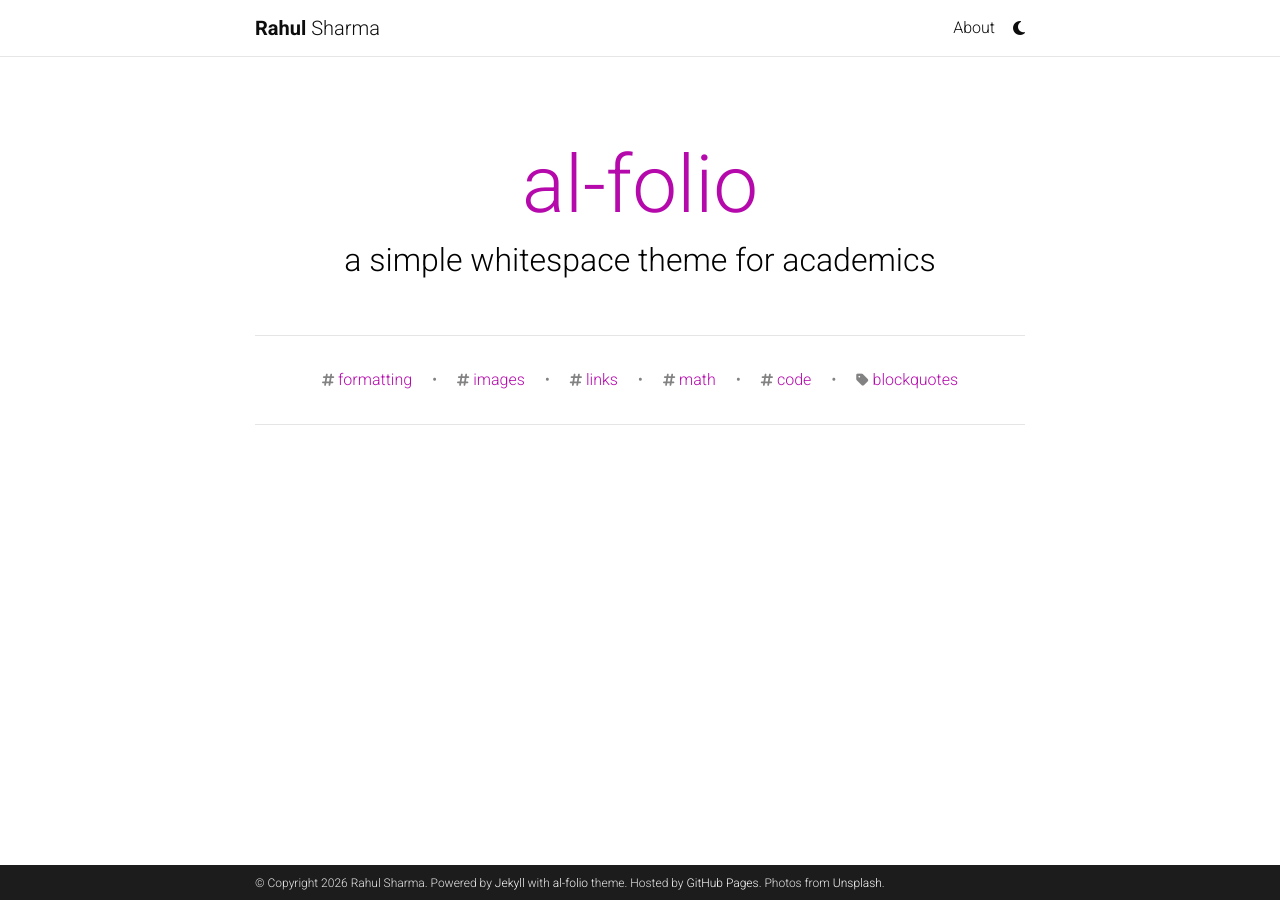
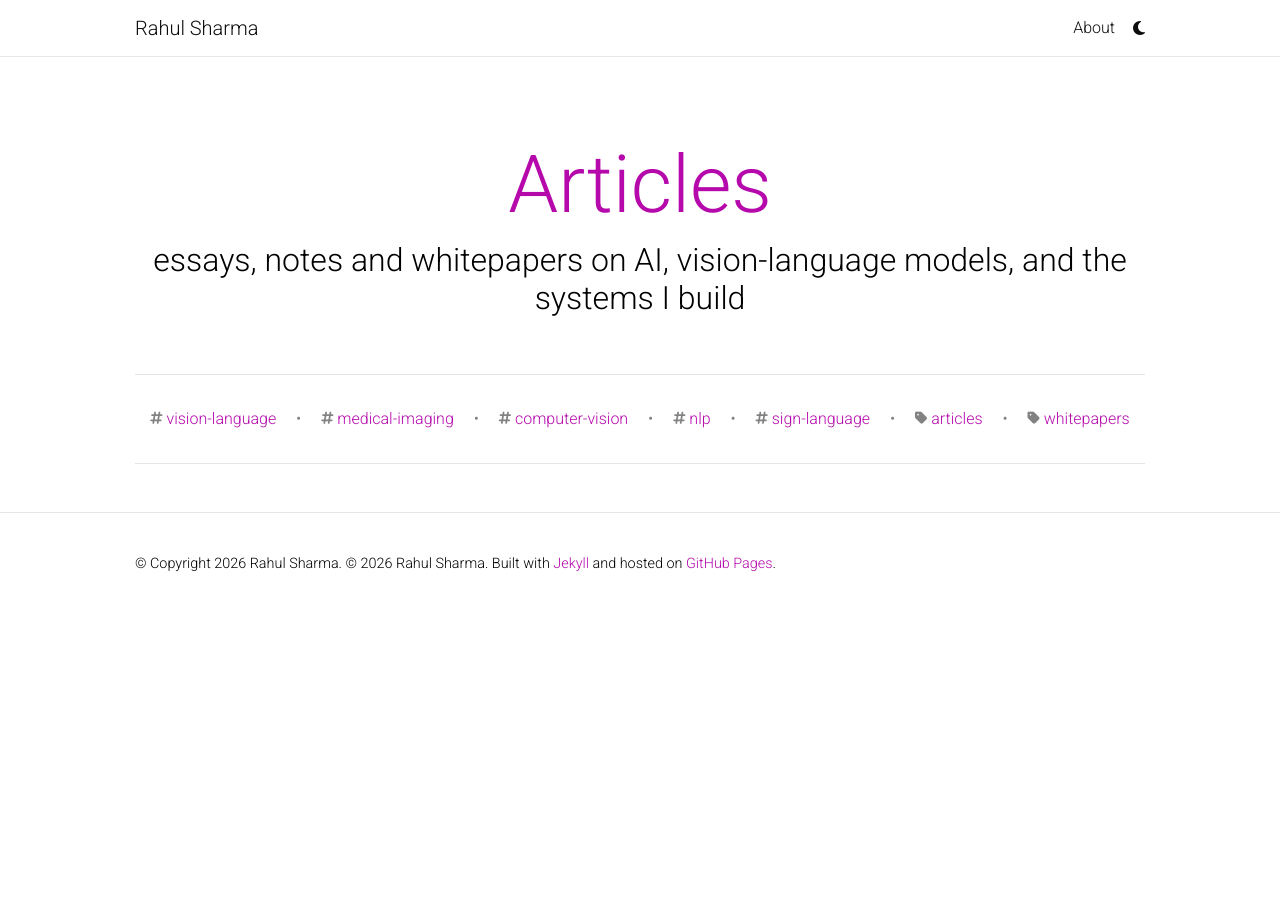
Before and after one commit to rahulsharmavishwakarma/rahulsharmavishwakarma.github.io, a Jekyll site: the page built from blog/index.html, in a window 1280 px wide. Built offline with Jekyll 4.4.1, drawn with Linux system fonts in a browser that asks for light colours; nearby versions of some CDN libraries; comment, search, counter and statistics services are not loaded; a style sheet for code colours, icons or effects is not loaded.

Commit message:
Update site configuration in _config.yml with new author details, enhanced descriptions, and updated blog settings; modify .gitignore to include .cursorignore.

```diff
--- a/_config.yml
+++ b/_config.yml
@@ -2,21 +2,20 @@
 # Site settings
 # -----------------------------------------------------------------------------
 
-title: blank # the website title (if blank, full name will be used instead)
+title: Rahul Sharma # the website title (used for the RSS feed + SEO)
 first_name: Rahul
 middle_name:
 last_name: Sharma
+author: Rahul Sharma
 email: rahulsharmaviswakarma@gmail.com
 description: > # the ">" symbol means to ignore newlines until "footer_text:"
-  A simple, whitespace theme for academics. Based on [*folio](https://github.com/bogoli/-folio) design.
+  Rahul Sharma — AI/ML Engineer (SDE-2 at ZysecAI). Building vision-language models, retrieval pipelines, and agentic systems. Portfolio, writing, and projects.
 footer_text: >
-  Powered by <a href="https://jekyllrb.com/" target="_blank">Jekyll</a> with <a href="https://github.com/alshedivat/al-folio">al-folio</a> theme.
-  Hosted by <a href="https://pages.github.com/" target="_blank">GitHub Pages</a>.
-  Photos from <a href="https://unsplash.com" target="_blank">Unsplash</a>.
+  © 2026 Rahul Sharma. Built with <a href="https://jekyllrb.com/" target="_blank">Jekyll</a> and hosted on <a href="https://pages.github.com/" target="_blank">GitHub Pages</a>.
 keywords: Computer Vision, Natural Language Processing, Machine Learning, AI  # add your own keywords or leave empty
 
 lang: en # the language of your site (for example: en, fr, cn, ru, etc.)
-icon: ⚛️  # the emoji used as the favicon (alternatively, provide image name in /assets/img/)
+icon: favicon.svg  # the emoji used as the favicon (alternatively, provide image name in /assets/img/)
 
 url: https://rahulsharmavishwakarma.github.io # the base hostname & protocol for your site
 baseurl: # the subpath of your site, e.g. /blog/
@@ -52,10 +51,10 @@ rss_icon: false
 # -----------------------------------------------------------------------------
 
 navbar_fixed: true
-footer_fixed: true
+footer_fixed: false
 
 # Dimensions
-max_width: 800px
+max_width: 1040px
 
 # TODO: add layout settings (single page vs. multi-page)
 
@@ -73,7 +72,7 @@ og_image: # The site-wide (default for all links) Open Graph preview image
 
 github_username: rahulsharmavishwakarma # your GitHub user name
 gitlab_username: # your GitLab user name
-twitter_username: # your Twitter handle
+twitter_username: RahulSharma_AI # your Twitter handle
 mastodon_username: # your mastodon instance+username in the format instance.tld/@username
 linkedin_username: rahulsharmavishwakarma # your LinkedIn user name
 telegram_username: # your Telegram user name
@@ -123,14 +122,14 @@ bing_site_verification:  # out your bing-site-verification ID (Bing Webmaster)
 # Blog
 # -----------------------------------------------------------------------------
 
-blog_name: al-folio # blog_name will be displayed in your blog page
-blog_nav_title:  # your blog must have a title for it to be displayed in the nav bar
-blog_description: a simple whitespace theme for academics
+blog_name: Articles # blog_name will be displayed in your blog page
+blog_nav_title:  # left blank: the homepage is now the articles feed
+blog_description: essays, notes and whitepapers on AI, vision-language models, and the systems I build
 permalink: /blog/:year/:title/
 
 # Pagination
 pagination:
-  enabled: false
+  enabled: true
 
 related_blog_posts:
   enabled: false
@@ -140,10 +139,10 @@ related_blog_posts:
 # Follow instructions on https://giscus.app/ to setup for your repo to fill out
 # the information below.
 giscus:
-  repo: alshedivat/al-folio      # <your-github-user-name>/<your-github-repo-name>
-  repo_id: MDEwOlJlcG9zaXRvcnk2MDAyNDM2NQ==
+  repo:                          # <your-github-user-name>/<your-github-repo-name>
+  repo_id:                       # from https://giscus.app
   category: Comments             # name of the category under which discussions will be created
-  category_id: DIC_kwDOA5PmLc4CTBt6
+  category_id:                   # from https://giscus.app
   mapping: title                 # identify discussions by post title
   strict: 1                      # use strict identification mode
   reactions_enabled: 1           # enable (1) or disable (0) emoji reactions
@@ -153,15 +152,13 @@ giscus:
   lang: en
 
 # Disqus comments (DEPRECATED)
-disqus_shortname: al-folio # put your disqus shortname
+disqus_shortname: # put your disqus shortname
 # https://help.disqus.com/en/articles/1717111-what-s-a-shortname
 
 # External sources.
 # If you have blog posts published on medium.com or other external sources,
 # you can display them in your blog by adding a link to the RSS feed.
-external_sources:
-  - name: medium.com
-    rss_url: https://medium.com/@al-folio/feed
+external_sources: []
 
 # -----------------------------------------------------------------------------
 # Collections
@@ -211,6 +208,10 @@ exclude:
   - Gemfile
   - Gemfile.lock
   - vendor
+  - AGENTS.md
+  - README.md
+  - docs
+  - archives
 keep_files:
   - CNAME
   - .nojekyll
@@ -265,8 +266,8 @@ jekyll-archives:
     tag: '/blog/tag/:name/'
     category: '/blog/category/:name/'
 
-display_tags: ['formatting', 'images', 'links', 'math', 'code'] # these tags will be displayed on the front page of your blog
-display_categories: ['blockquotes'] # these categories will be displayed on the front page of your blog
+display_tags: ['vision-language', 'medical-imaging', 'computer-vision', 'nlp', 'sign-language'] # these tags will be displayed on the front page of your blog
+display_categories: ['articles', 'whitepapers'] # these categories will be displayed on the front page of your blog
 
 # -----------------------------------------------------------------------------
 # Jekyll Scholar
@@ -274,8 +275,8 @@ display_categories: ['blockquotes'] # these categories will be displayed on the
 
 scholar:
 
-  last_name: [Einstein]
-  first_name: [Albert, A.]
+  last_name: [Sharma]
+  first_name: [Rahul]
 
   style: apa
   locale: en
@@ -387,7 +388,7 @@ bootstrap:
 bootstrap-table:
   version: "1.21.4"
 fontawesome:
-  version: "6.4.0"
+  version: "6.6.0"
   integrity: "sha256-HtsXJanqjKTc8vVQjO4YMhiqFoXkfBsjBWcX91T1jr8="
 jquery:
   version: "3.6.0"
```
Also changed, not shown: 1 other file.
